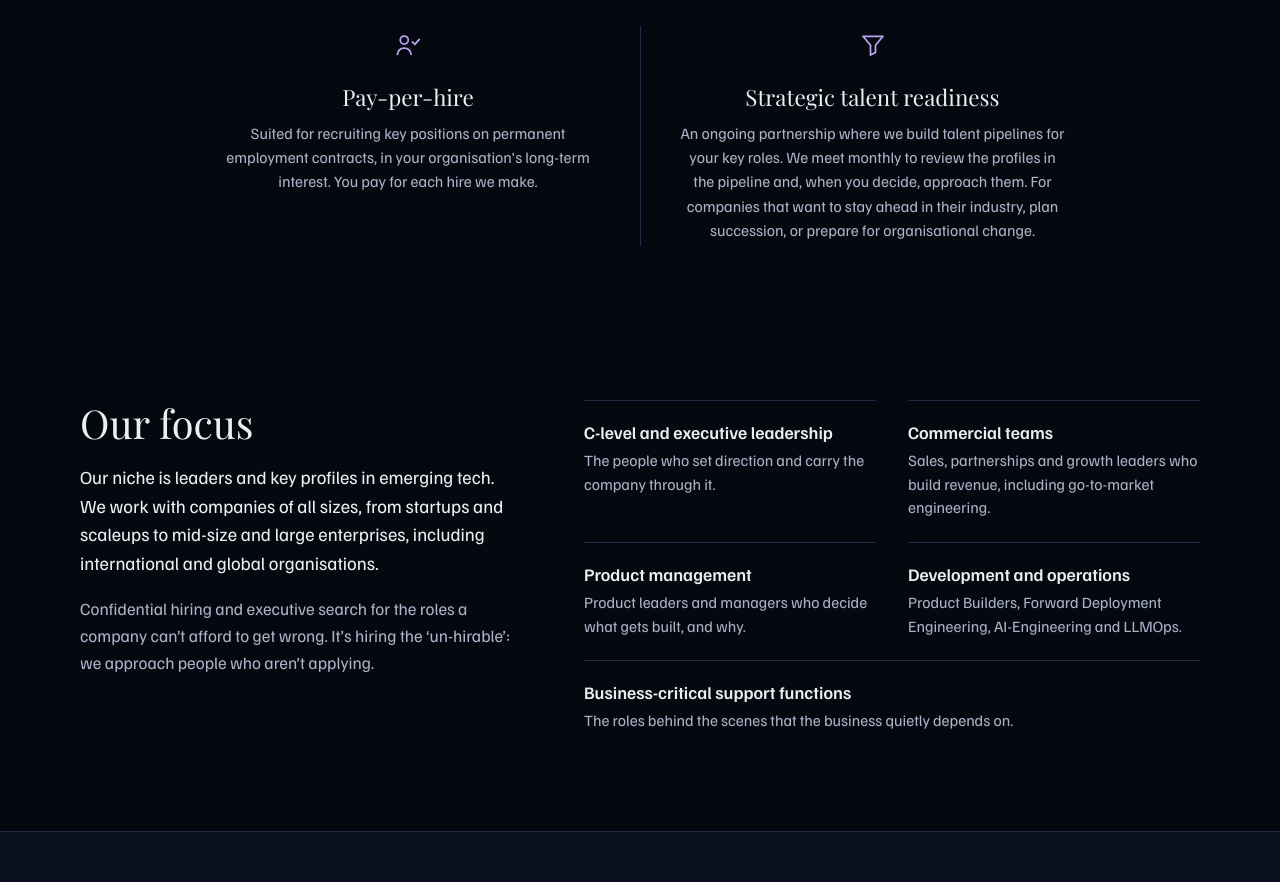
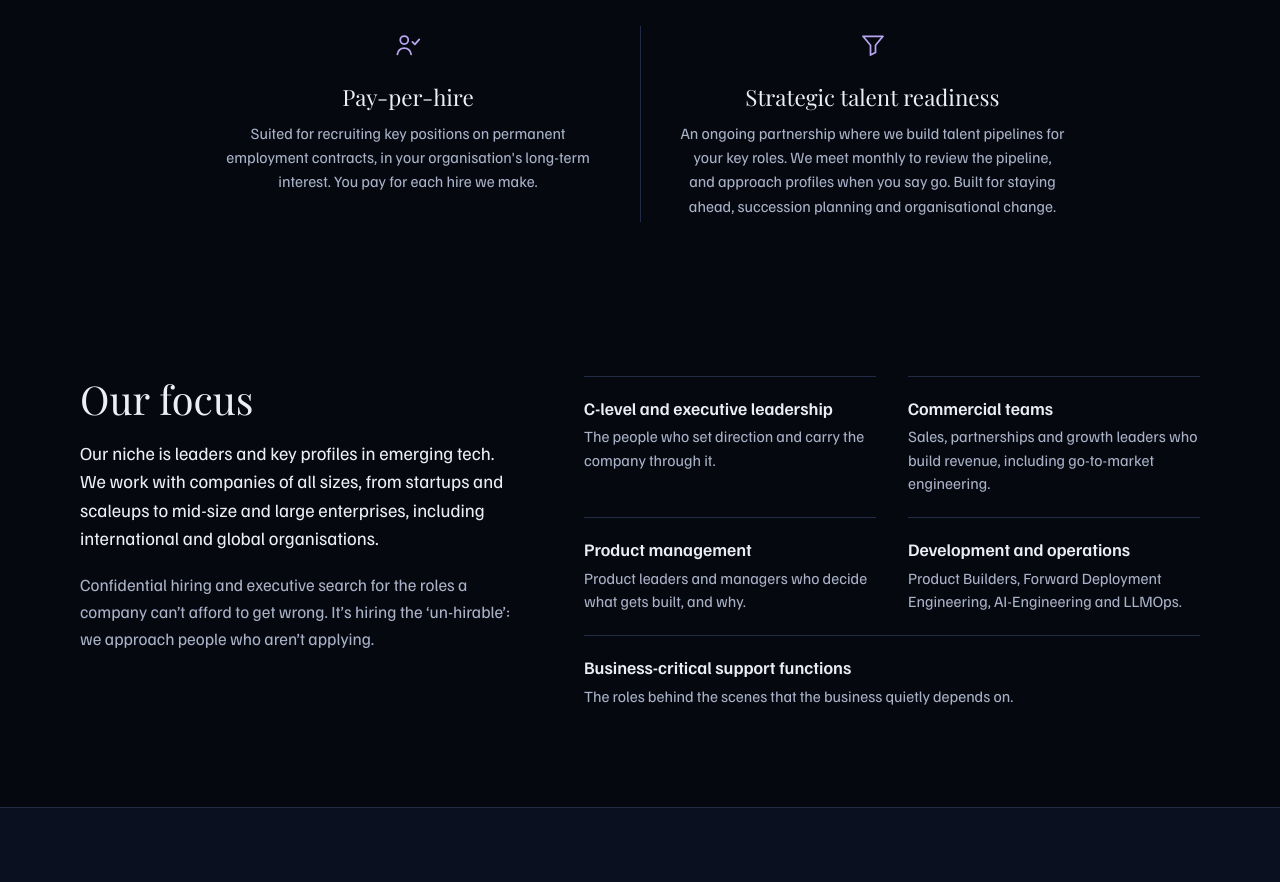
Before and after one commit to tobiasschott-del/techopia.se, a plain HTML site: page index.html in a window 1280 px wide. Shown: the part 1900-2782 px from the top of the page. Drawn offline with Linux system fonts and the light colour scheme.

Commit message:
Tighten talent readiness copy
Co-Authored-By: Claude Sonnet 5.5 <noreply@anthropic.com>
Claude-Session: https://claude.ai/code/session_01Liaj33o6UU1AADP2ruUrwt

```diff
--- a/index.html
+++ b/index.html
@@ -136,7 +136,7 @@
         <li>
           <svg class="icon" viewBox="0 0 24 24" width="30" height="30" aria-hidden="true"><path d="M4 5h16l-6 7.2V18l-4 2v-7.8z"/></svg>
           <h3>Strategic talent readiness</h3>
-          <p>An ongoing partnership where we build talent pipelines for your key roles. We meet monthly to review the profiles in the pipeline and, when you decide, approach them. For companies that want to stay ahead in their industry, plan succession, or prepare for organisational change.</p>
+          <p>An ongoing partnership where we build talent pipelines for your key roles. We meet monthly to review the pipeline, and approach profiles when you say go. Built for staying ahead, succession planning and organisational change.</p>
         </li>
       </ul>
     </section>
```
